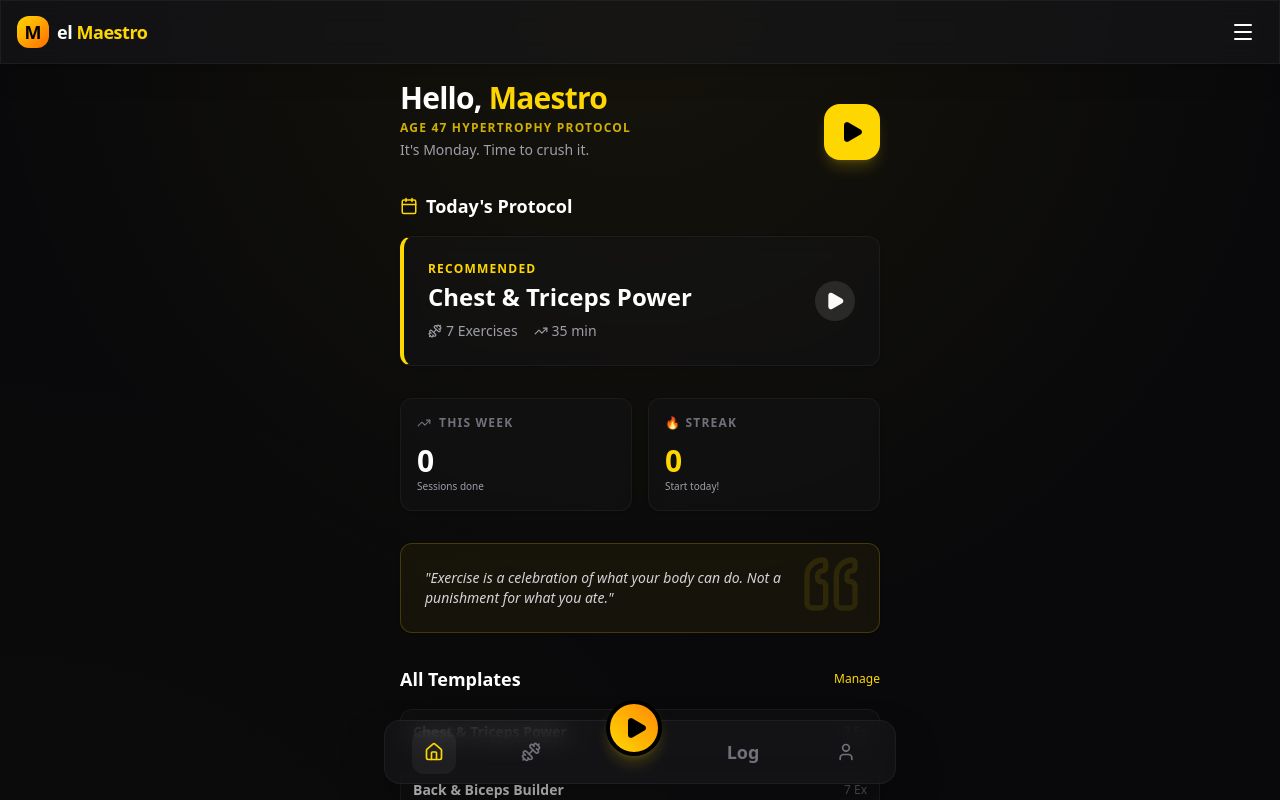
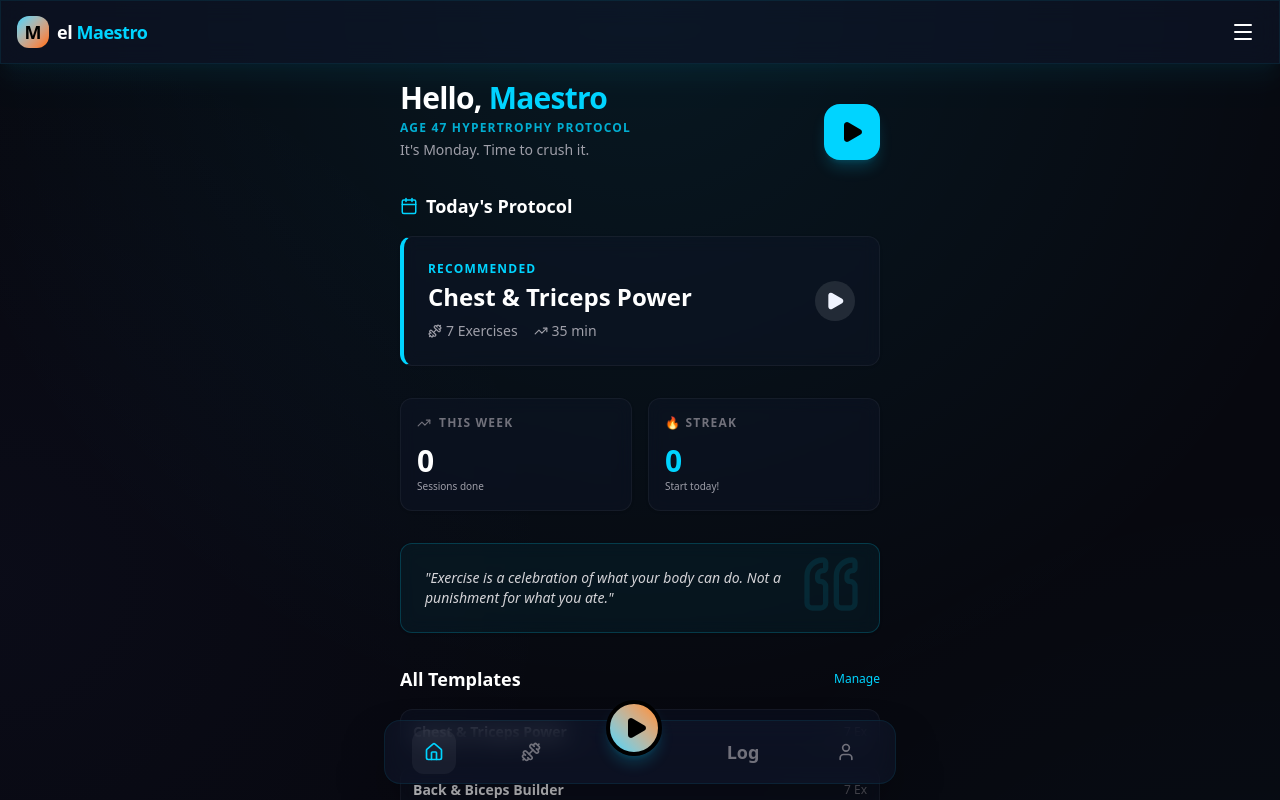
Before and after one commit to drealmaestro/bio-stack-app, a React (Vite) app: page / in a window 1280 px wide. Shown: the top 800 px of the page. Built offline with nearby package versions, Linux system fonts and the light colour scheme.

Commit message:
design: PLASMA theme  swap gold/yellow for electric cyan #00D4FF

```diff
--- a/src/index.css
+++ b/src/index.css
@@ -1,33 +1,33 @@
 @import "tailwindcss";
 
 @theme {
-    --color-background: #09090b;
-    --color-foreground: #fafafa;
+    --color-background: #07080f;
+    --color-foreground: #f0f4ff;
 
-    --color-card: #18181b;
-    --color-card-foreground: #fafafa;
+    --color-card: #0d1117;
+    --color-card-foreground: #f0f4ff;
 
-    --color-popover: #18181b;
-    --color-popover-foreground: #fafafa;
+    --color-popover: #0d1117;
+    --color-popover-foreground: #f0f4ff;
 
-    --color-primary: #FFD700;
-    --color-primary-foreground: #09090b;
+    --color-primary: #00D4FF;
+    --color-primary-foreground: #07080f;
 
-    --color-secondary: #27272a;
-    --color-secondary-foreground: #fafafa;
+    --color-secondary: #1a1f2e;
+    --color-secondary-foreground: #f0f4ff;
 
-    --color-muted: #27272a;
-    --color-muted-foreground: #a1a1aa;
+    --color-muted: #1a1f2e;
+    --color-muted-foreground: #8892aa;
 
-    --color-accent: #27272a;
-    --color-accent-foreground: #fafafa;
+    --color-accent: #1a1f2e;
+    --color-accent-foreground: #f0f4ff;
 
     --color-destructive: #7f1d1d;
-    --color-destructive-foreground: #fafafa;
+    --color-destructive-foreground: #f0f4ff;
 
-    --color-border: #27272a;
-    --color-input: #27272a;
-    --color-ring: #FFD700;
+    --color-border: #1e2535;
+    --color-input: #1a1f2e;
+    --color-ring: #00D4FF;
 
     --radius-lg: 0.75rem;
     --radius-md: 0.5rem;
@@ -36,18 +36,19 @@
 
 @layer base {
     body {
-        @apply bg-background text-foreground antialiased selection:bg-primary/30 selection:text-primary;
+        @apply bg-background text-foreground antialiased selection:bg-primary/20 selection:text-primary;
         background-image:
-            radial-gradient(circle at 50% 0%, rgba(255, 215, 0, 0.05) 0%, transparent 50%),
-            radial-gradient(circle at 0% 100%, rgba(255, 215, 0, 0.02) 0%, transparent 50%);
+            radial-gradient(circle at 50% 0%, rgba(0, 212, 255, 0.08) 0%, transparent 55%),
+            radial-gradient(circle at 100% 100%, rgba(0, 212, 255, 0.03) 0%, transparent 40%),
+            radial-gradient(circle at 0% 50%, rgba(99, 102, 241, 0.04) 0%, transparent 40%);
         min-height: 100vh;
     }
 }
 
 @utility glass {
-    @apply bg-zinc-900/60 backdrop-blur-md border border-white/5 shadow-xl;
+    @apply bg-slate-900/60 backdrop-blur-md border border-cyan-500/10 shadow-xl shadow-cyan-500/5;
 }
 
 @utility glass-card {
-    @apply bg-zinc-900/40 backdrop-blur-sm border border-white/5 hover:border-primary/30 transition-all duration-300;
+    @apply bg-slate-900/40 backdrop-blur-sm border border-white/5 hover:border-primary/40 hover:shadow-lg hover:shadow-cyan-500/10 transition-all duration-300;
 }
--- a/src/pages/WorkoutManager.tsx
+++ b/src/pages/WorkoutManager.tsx
@@ -293,7 +293,7 @@ export function WorkoutManager() {
                                             const muscle = getExerciseMuscle(ex.exercise_id);
                                             return (
                                                 <div key={ex.exercise_id}
-                                                    className="bg-white/[0.03] border border-white/5 rounded-xl p-3 space-y-2">
+                                                    className="bg-white/3 border border-white/5 rounded-xl p-3 space-y-2">
                                                     {/* Exercise header */}
                                                     <div className="flex justify-between items-center">
                                                         <div className="flex items-center gap-2 min-w-0">
@@ -399,7 +399,7 @@ export function WorkoutManager() {
                                                             disabled={alreadyAdded}
                                                             className={`flex items-center justify-between p-3 rounded-xl text-left transition-all ${alreadyAdded
                                                                 ? "bg-primary/5 border border-primary/20 opacity-60 cursor-not-allowed"
-                                                                : "bg-white/[0.03] border border-white/5 hover:border-primary/30 hover:bg-primary/5 cursor-pointer"
+                                                                : "bg-white/3 border border-white/5 hover:border-primary/30 hover:bg-primary/5 cursor-pointer"
                                                                 }`}
                                                         >
                                                             <div>
```
